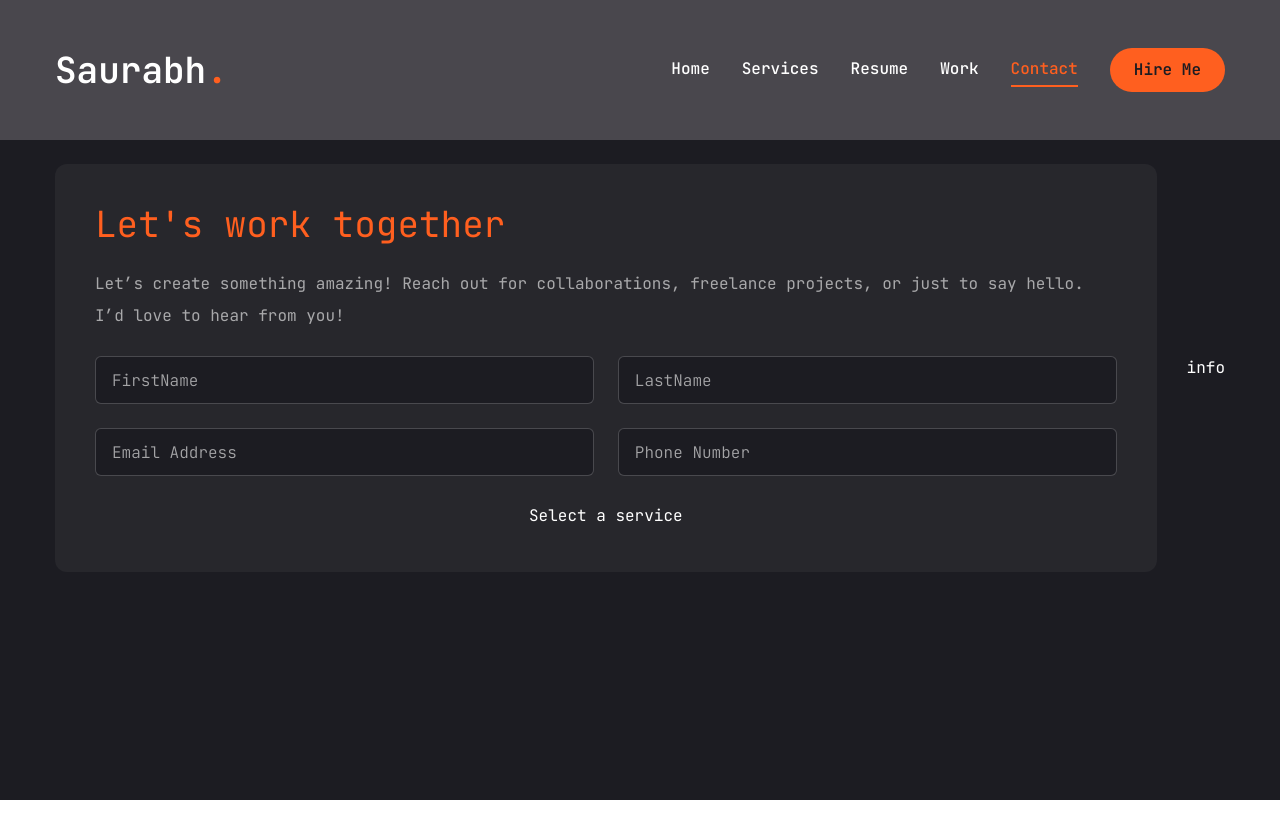
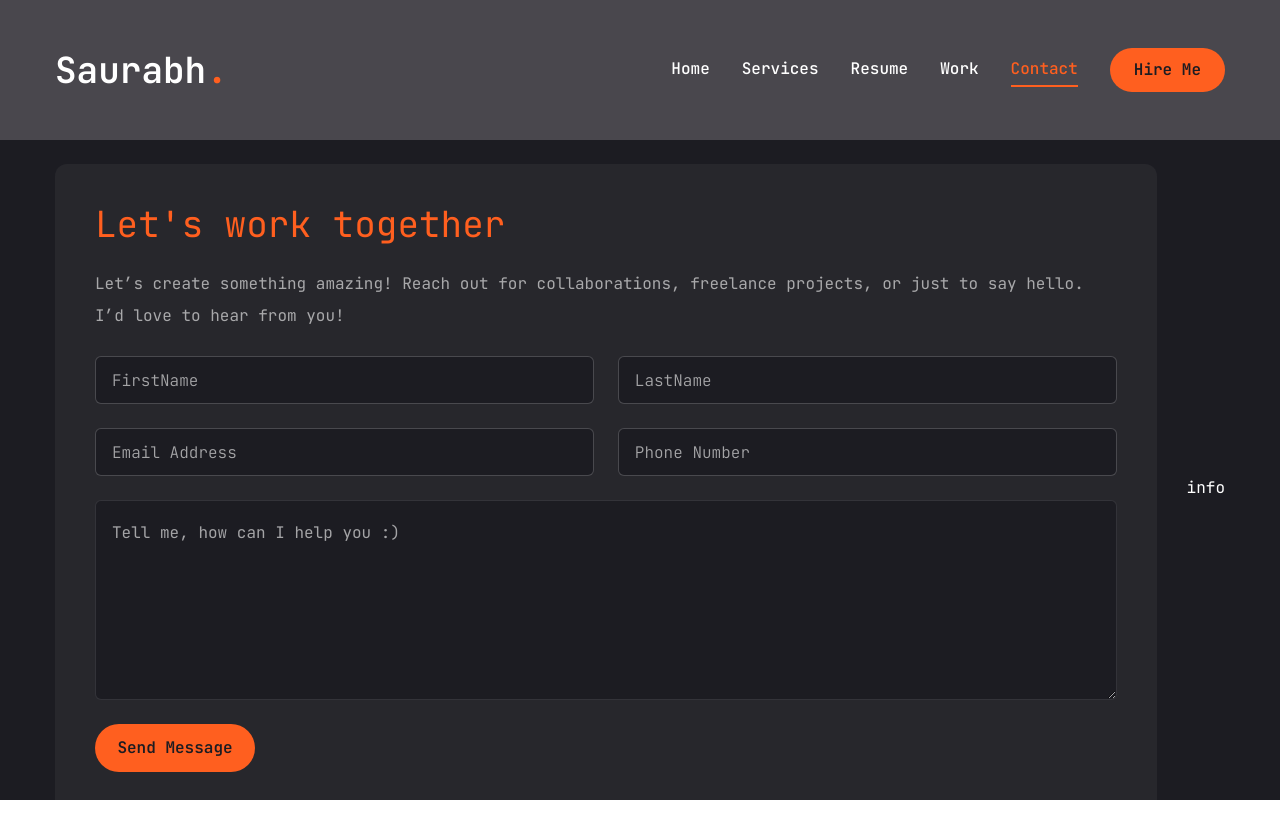
Before and after one commit to Saurabh-101/Portfolio, a Next.js app: page /contact in a window 1280 px wide. Before the commit the page ends 800 px from the top, so only its background shows below. Built offline with nearby package versions, Linux system fonts and the light colour scheme.

Commit message:
Form of contact page is done but service selection div is problamatic

```diff
--- a/app/contact/page.jsx
+++ b/app/contact/page.jsx
@@ -53,6 +53,7 @@ const Contact = () => {
                 <Input type="phone" placeholder="Phone Number" />
               </div>
               {/* select */}
+              {/* <div className='relative w-full h-full'>
               <Select>
                 <SelectTrigger className='w-full'>
                   <SelectValue placeholder="Select a service"/>
@@ -66,6 +67,12 @@ const Contact = () => {
                   </SelectGroup>
                 </SelectContent>
               </Select>
+              </div> */}
+              {/* text area */}
+              <Textarea className="h-[200px]" placeholder="Tell me, how can I help you :) " />
+
+              {/* btn */}
+              <Button size="md" className="max-w-40">Send Message</Button>
             </form>
           </div >
           {/* info */}
--- a/components/ui/select.jsx
+++ b/components/ui/select.jsx
@@ -16,7 +16,7 @@ const SelectTrigger = React.forwardRef(({ className, children, ...props }, ref)
   <SelectPrimitive.Trigger
     ref={ref}
     className={cn(
-      "flex h-[48px] w-full items-center justify-end rounded-md border border-white/20 bg-primary px-4 py-5 text-base text-white/60 placeholder:text-white/10 focus:border-b-accent outline-none",
+      "flex h-[48px] w-full items-center justify-between rounded-md border border-white/20 px-4 py-5 text-base bg-white text-white/60 placeholder:text-white/10 focus:border-b-accent outline-none",
       className
     )}
     {...props}>
@@ -54,7 +54,7 @@ const SelectContent = React.forwardRef(({ className, children, position = "poppe
     <SelectPrimitive.Content
       ref={ref}
       className={cn(
-        "relative z-50 max-h-[--radix-select-content-available-height] min-w-[8rem] overflow-y-auto overflow-x-hidden rounded-md border bg-popover text-popover-foreground shadow-md data-[state=open]:animate-in data-[state=closed]:animate-out data-[state=closed]:fade-out-0 data-[state=open]:fade-in-0 data-[state=closed]:zoom-out-95 data-[state=open]:zoom-in-95 data-[side=bottom]:slide-in-from-top-2 data-[side=left]:slide-in-from-right-2 data-[side=right]:slide-in-from-left-2 data-[side=top]:slide-in-from-bottom-2 origin-[--radix-select-content-transform-origin]",
+        "relative z-50 max-h-96 min-w-[8rem] overflow-hidden bg-primary text-white rounded-md border bg-popover text-popover-foreground shadow-md data-[state=open]:animate-in data-[state=closed]:animate-out data-[state=closed]:fade-out-0 data-[state=open]:fade-in-0 data-[state=closed]:zoom-out-95 data-[state=open]:zoom-in-95 data-[side=bottom]:slide-in-from-top-2 data-[side=left]:slide-in-from-right-2 data-[side=right]:slide-in-from-left-2 data-[side=top]:slide-in-from-bottom-2 origin-[--radix-select-content-transform-origin]",
         position === "popper" &&
           "data-[side=bottom]:translate-y-1 data-[side=left]:-translate-x-1 data-[side=right]:translate-x-1 data-[side=top]:-translate-y-1",
         className
--- a/components/ui/textarea.jsx
+++ b/components/ui/textarea.jsx
@@ -6,7 +6,7 @@ const Textarea = React.forwardRef(({ className, ...props }, ref) => {
   return (
     <textarea
       className={cn(
-        "flex min-h-[80px] w-full rounded-md border border-input bg-background px-3 py-2 text-base ring-offset-background placeholder:text-muted-foreground focus-visible:outline-none focus-visible:ring-2 focus-visible:ring-ring focus-visible:ring-offset-2 disabled:cursor-not-allowed disabled:opacity-50 md:text-sm",
+        "flex min-h-[80px] w-full rounded-md border border-white/10 bg-primary px-4 py-5 text-base placeholder:text-white/60 focus-visible:outline-none focus-visible:ring-1 focus-visible:ring-accent focus-visible:ring-offset-0 disabled:cursor-not-allowed disabled:opacity-50 ",
         className
       )}
       ref={ref}
```
